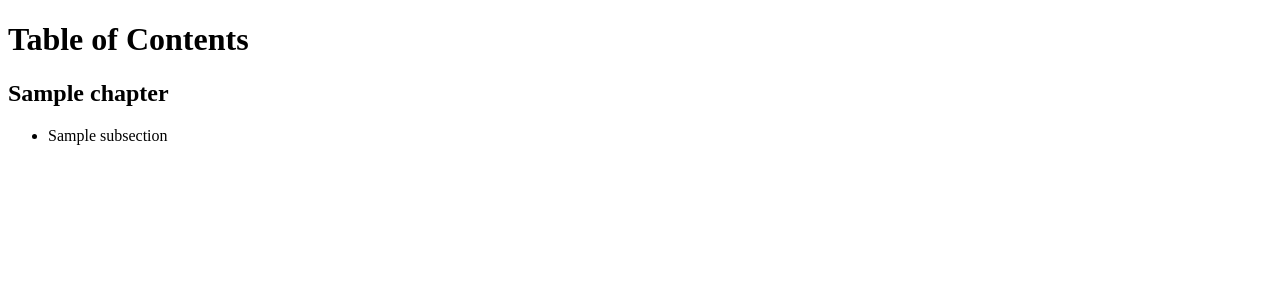
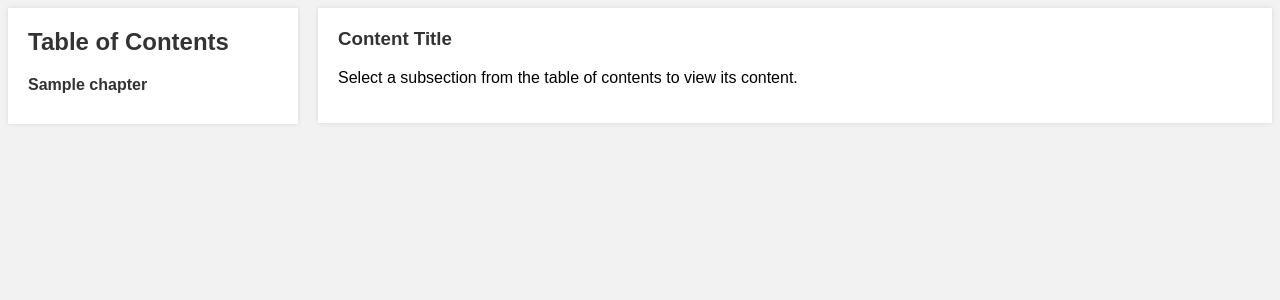
Before and after one commit to rajumanukonda/BitMindsTeamProject, a Flask app: template templates/course.html in a window 1280 px wide. Shown: the top 300 px of the page. Run offline with Flask 3, Linux system fonts and the light colour scheme; the template is opened without the code that fills it: most values are stand-ins (such as "Sample title", 1, 10 or a date in 2020).

Commit message:
Added styling components
Added Style to course page

```diff
--- a/templates/course.html
+++ b/templates/course.html
@@ -1,18 +1,117 @@
-<!-- index.html -->
+<!-- course.html -->
 <!DOCTYPE html>
 <html>
   <head>
-    <title>Table of Contents</title>
+    <title>AcademiAI - Course</title>
+    <style>
+      body {
+        background-color: #f2f2f2;
+        display: flex;
+        align-items: flex-start;
+        justify-content: space-between;
+        font-family: Arial, sans-serif;
+      }
+
+      .sidebar {
+        width: 250px;
+        background-color: #fff;
+        padding: 20px;
+        box-shadow: 0 0 5px rgba(0, 0, 0, 0.1);
+      }
+
+      .sidebar h2 {
+        color: #333;
+        margin-top: 0;
+      }
+
+      .chapter-link {
+        display: block;
+        color: #333;
+        margin-bottom: 10px;
+        font-weight: bold;
+        cursor: pointer;
+      }
+
+      .subsections {
+        display: none;
+        margin-top: 10px;
+      }
+
+      .subsections ul {
+        list-style-type: none;
+        padding: 0;
+        margin: 0;
+      }
+
+      .subsections li {
+        margin-bottom: 5px;
+      }
+
+      .subsections li a {
+        text-decoration: none;
+        color: #333;
+        cursor: pointer;
+      }
+
+      .content {
+        flex-grow: 1;
+        background-color: #fff;
+        padding: 20px;
+        margin-left: 20px;
+        box-shadow: 0 0 5px rgba(0, 0, 0, 0.1);
+      }
+
+      .content h3 {
+        color: #333;
+        margin-top: 0;
+      }
+    </style>
+    <script>
+      function toggleSubsections(chapterId) {
+        var subsections = document.getElementById(chapterId + '-subsections');
+        subsections.style.display = subsections.style.display === 'none' ? 'block' : 'none';
+      }
+
+      function showContent(contentId) {
+        var content = document.getElementById(contentId);
+        document.getElementById('dummy-content').innerHTML = content.innerHTML;
+      }
+    </script>
   </head>
   <body>
-    <h1>Table of Contents</h1>
+    <div class="sidebar">
+      <h2>Table of Contents</h2>
+      {% for chapter in toc %}
+        <div class="chapter-link" onclick="toggleSubsections('{{ loop.index }}')">{{ chapter.title }}</div>
+        <div id="{{ loop.index }}-subsections" class="subsections">
+          <ul>
+            {% set chapterIndex = loop.index %}
+            {% for subsection in chapter.subsections %}
+              <li>
+                <div onclick="showContent('{{ chapterIndex }}-{{ loop.index }}')">{{ subsection }}</div>
+              </li>
+            {% endfor %}
+          </ul>
+        </div>
+      {% endfor %}
+    </div>
+    <div class="content">
+      <h3>Content Title</h3>
+      <div id="dummy-content">
+        <!-- Default dummy content -->
+        <p>Select a subsection from the table of contents to view its content.</p>
+      </div>
+    </div>
     {% for chapter in toc %}
-      <h2>{{ chapter.title }}</h2>
-      <ul>
-        {% for subsection in chapter.subsections %}
-          <li>{{ subsection }}</li>
-        {% endfor %}
-      </ul>
+      {% set chapterIndex = loop.index %}
+      {% for subsection in chapter.subsections %}
+        {% set subsectionIndex = loop.index0 %}
+        <div id="{{ chapterIndex }}-{{ subsectionIndex }}" style="display: none;">
+          <!-- Dummy content for each subsection -->
+          <h3>{{ subsection }}</h3>
+          <p>This is some dummy content for {{ subsection }}.</p>
+        </div>
+      {% endfor %}
     {% endfor %}
   </body>
 </html>
```
